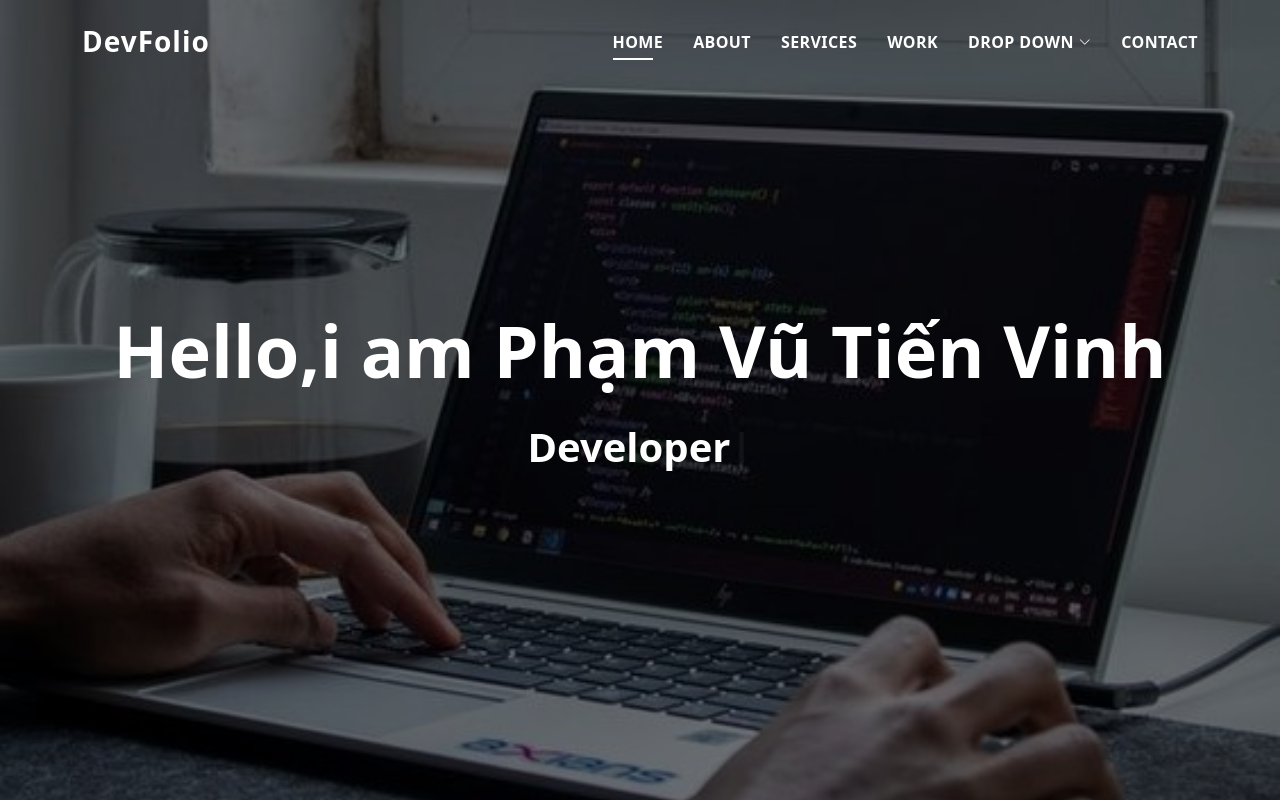
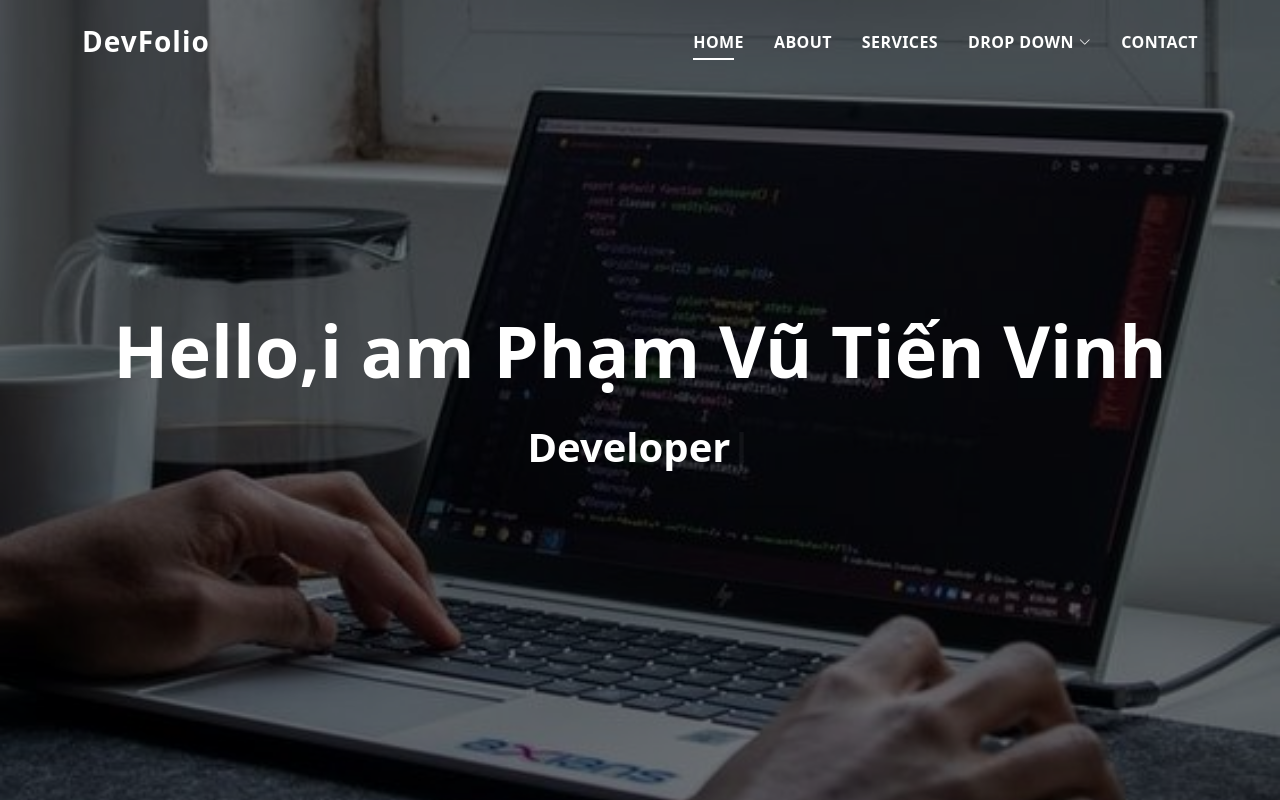
Before and after one commit to yiyi1110/web, a plain HTML site: page index.html in a window 1280 px wide. Shown: the top 800 px of the page. Drawn offline with Linux system fonts and the light colour scheme.

Commit message:
web project

```diff
--- a/index.html
+++ b/index.html
@@ -47,7 +47,6 @@
                     <li><a class="nav-link scrollto active" href="#hero">Home</a></li>
                     <li><a href="about.html" class="nav-link scrollto" href="#about">About</a></li>
                     <li><a class="about(cv)" href="#services">Services</a></li>
-                    <li><a class="nav-link scrollto " href="#work">Work</a></li>
                     <li class="dropdown"><a href="#"><span>Drop Down</span> <i class="bi bi-chevron-down"></i></a>
                         <ul>
                             <li><a href="#">Drop Down 1</a></li>
```
